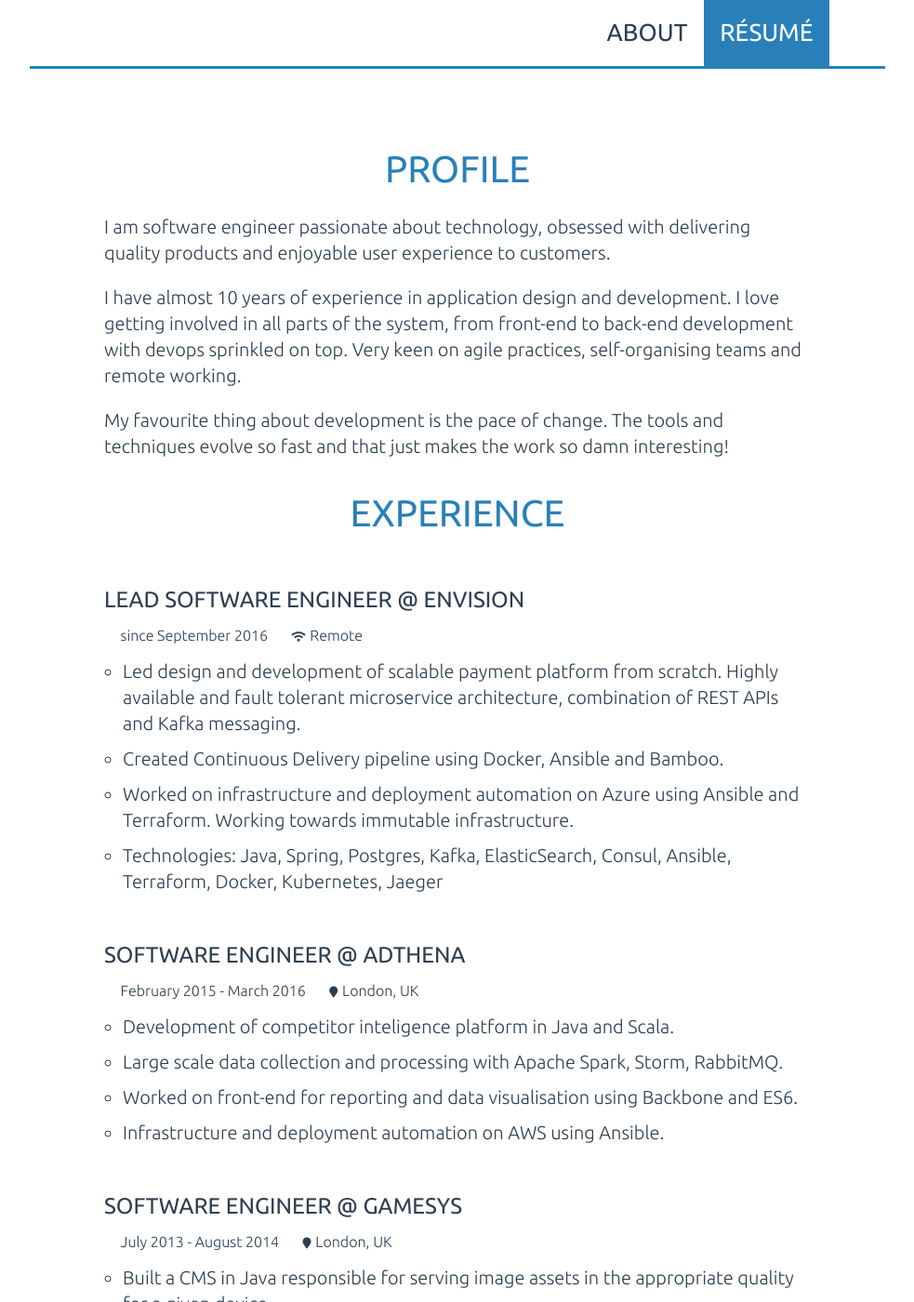
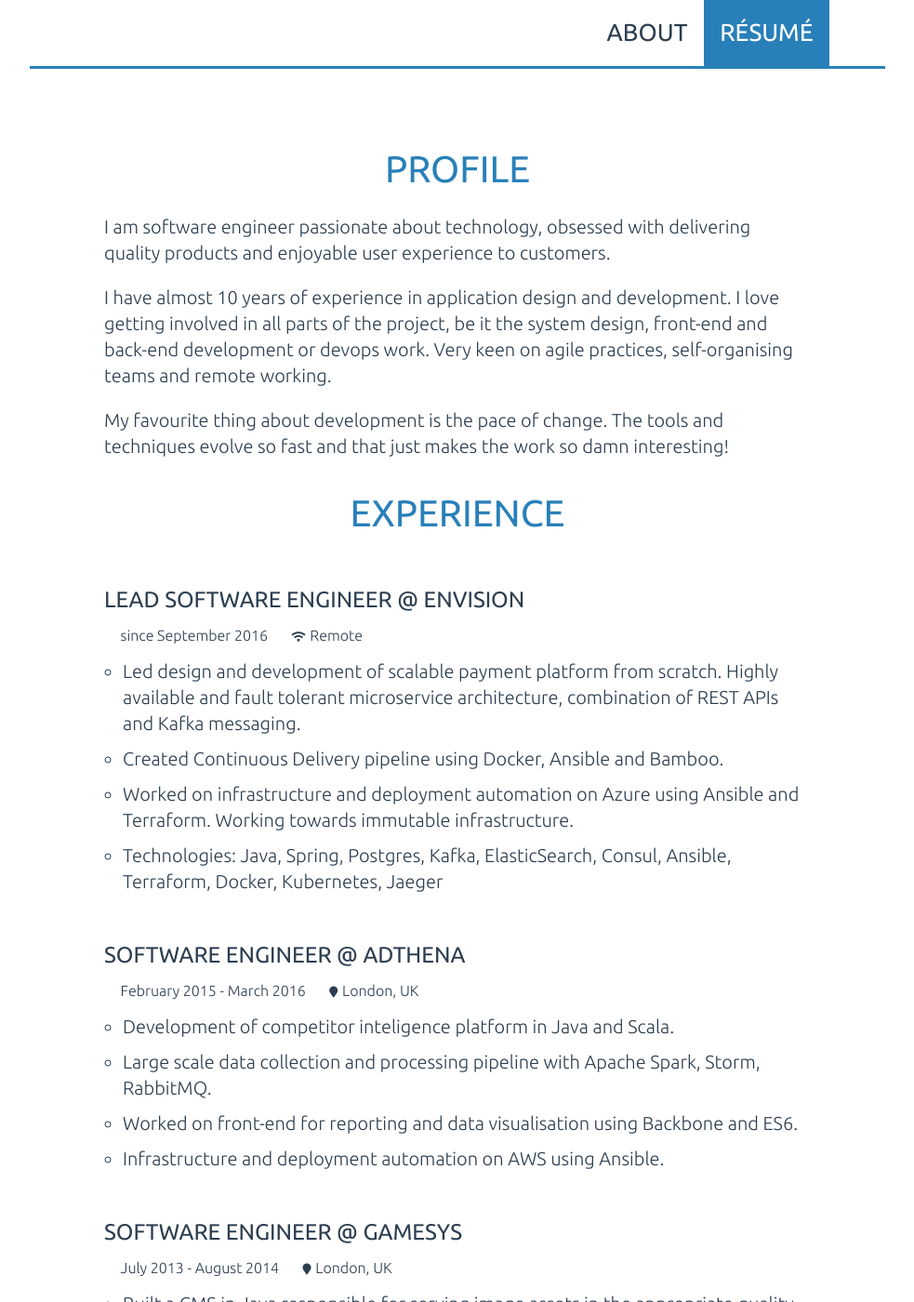
Before and after one commit to msvab/msvab.github.io, a Jekyll site: the page built from resume.html, in a window 1280 px wide and 1400 px high. Shown: the whole window at 93% size, without its empty margins (148-1131 px from the left). Built offline with Jekyll 4.4.1, drawn with Linux system fonts in a browser that asks for light colours; nearby versions of some CDN libraries.

Commit message:
Resume tweaks

```diff
--- a/resume.html
+++ b/resume.html
@@ -11,7 +11,7 @@ permalink: /resume/
     enjoyable user experience to customers.
   </p>
   <p>I have almost 10 years of experience in application design and development. I love getting involved in all parts
-    of the system, from front-end to back-end development with devops sprinkled on top.
+    of the project, be it the system design, front-end and back-end development or devops work.
     Very keen on agile practices, self-organising teams and remote working.</p>
   <p>My favourite thing about development is the pace of change. The tools and techniques evolve so fast and
     that just makes the work so damn interesting!</p>
@@ -36,7 +36,7 @@ permalink: /resume/
     <p>February 2015 - March 2016 &nbsp;&nbsp;&nbsp; <span class="fas fa-map-marker"></span>London, UK</p>
     <ul>
       <li>Development of competitor inteligence platform in Java and Scala.</li>
-      <li>Large scale data collection and processing with Apache Spark, Storm, RabbitMQ.</li>
+      <li>Large scale data collection and processing pipeline with Apache Spark, Storm, RabbitMQ.</li>
       <li>Worked on front-end for reporting and data visualisation using Backbone and ES6.</li>
       <li>Infrastructure and deployment automation on AWS using Ansible.</li>
     </ul>
```
